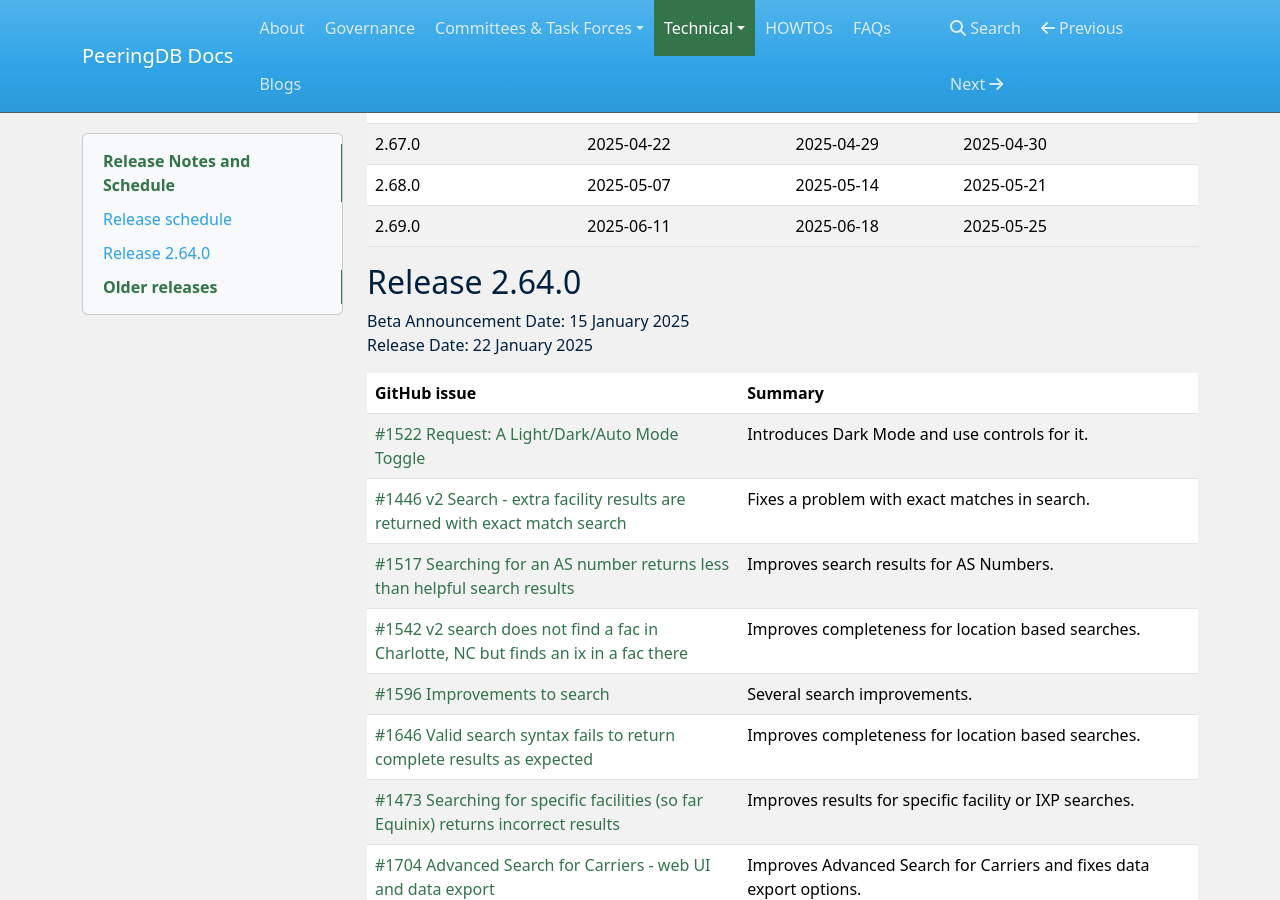
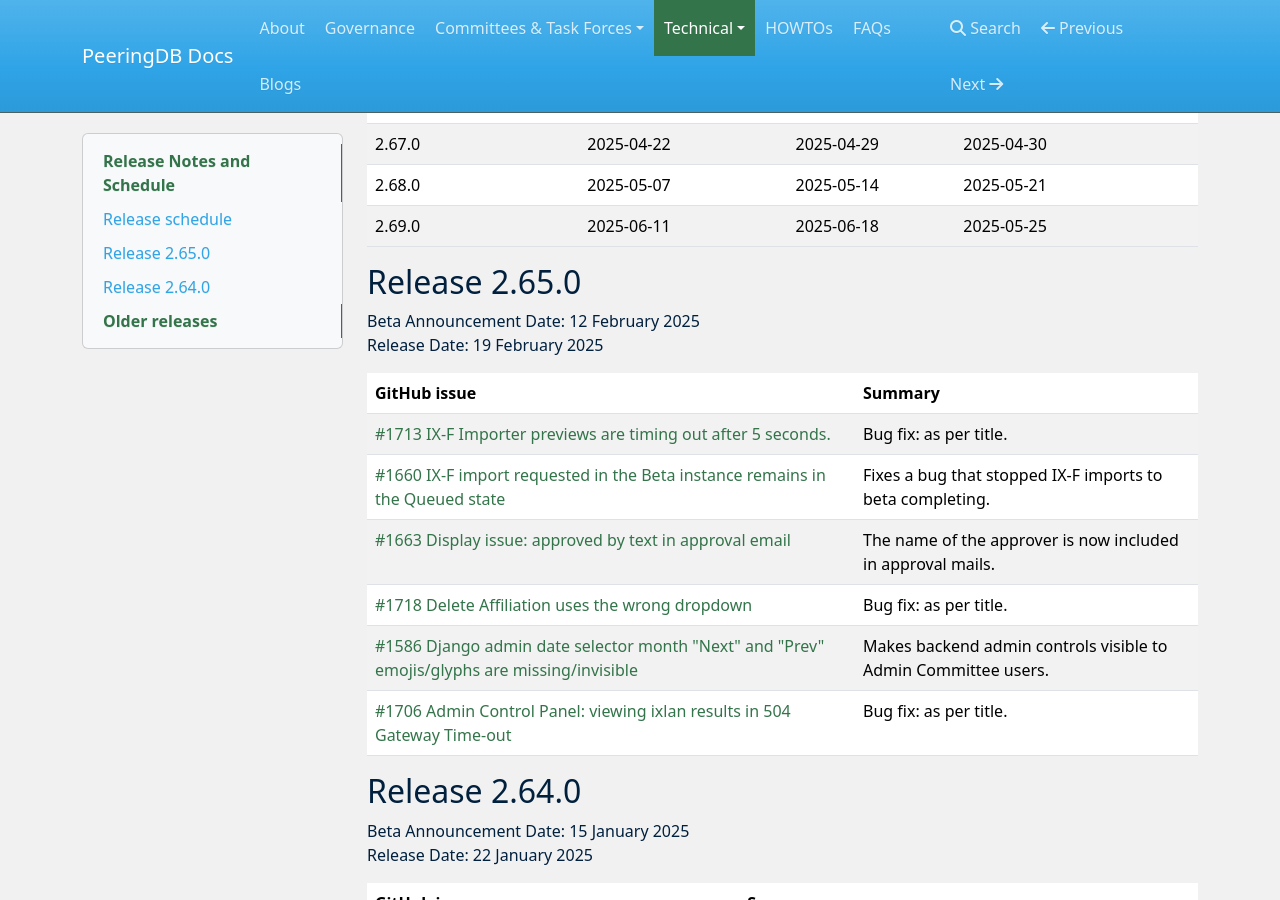
Before and after one commit to peeringdb/docs, an MkDocs documentation site: the page built from docs/release_notes/index.md, in a window 1280 px wide and 900 px high, scrolled down 533 px. Built offline with MkDocs 1.6.1, drawn with Linux system fonts in a browser that asks for light colours; nearby versions of some CDN libraries.

Commit message:
Update index.md (#362)
Release notes for 2.65.0

```diff
--- a/docs/release_notes/index.md
+++ b/docs/release_notes/index.md
@@ -19,6 +19,21 @@
 | 2.67.0 | 2025-04-22 | 2025-04-29 | 2025-04-30 |
 | 2.68.0 | 2025-05-07 | 2025-05-14 | 2025-05-21 |
 | 2.69.0 | 2025-06-11 | 2025-06-18 | 2025-05-25 |
+
+## Release 2.65.0
+
+Beta Announcement Date: 12 February 2025
+Release Date: 19 February 2025
+
+| **GitHub issue** | **Summary** |
+| ----------------- | ----------- |
+| [#1713 IX-F Importer previews are timing out after 5 seconds.](https://github.com/peeringdb/peeringdb/issues/1713) | Bug fix: as per title.|
+| [#1660 IX-F import requested in the Beta instance remains in the Queued state](https://github.com/peeringdb/peeringdb/issues/1660) | Fixes a bug that stopped IX-F imports to beta completing.|
+| [#1663 Display issue: approved by text in approval email](https://github.com/peeringdb/peeringdb/issues/1663) | The name of the approver is now included in approval mails.|
+| [#1718 Delete Affiliation uses the wrong dropdown](https://github.com/peeringdb/peeringdb/issues/1718) | Bug fix: as per title.|
+| [#1586 Django admin date selector month "Next" and "Prev" emojis/glyphs are missing/invisible](https://github.com/peeringdb/peeringdb/issues/1586) | Makes backend admin controls visible to Admin Committee users.|
+| [#1706 Admin Control Panel: viewing ixlan results in 504 Gateway Time-out](https://github.com/peeringdb/peeringdb/issues/1706) | Bug fix: as per title.|
+
 
 ## Release 2.64.0
 
```
